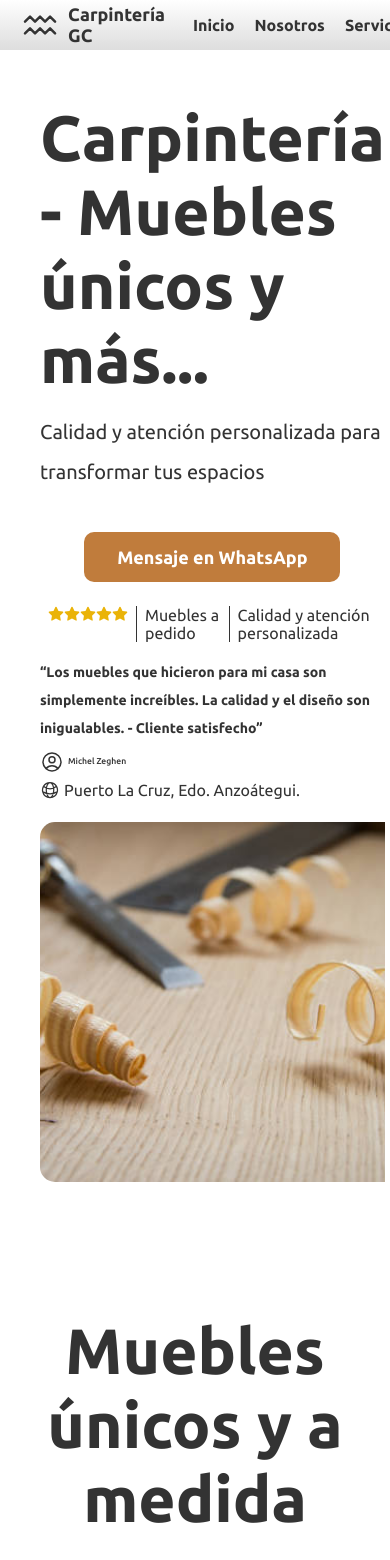
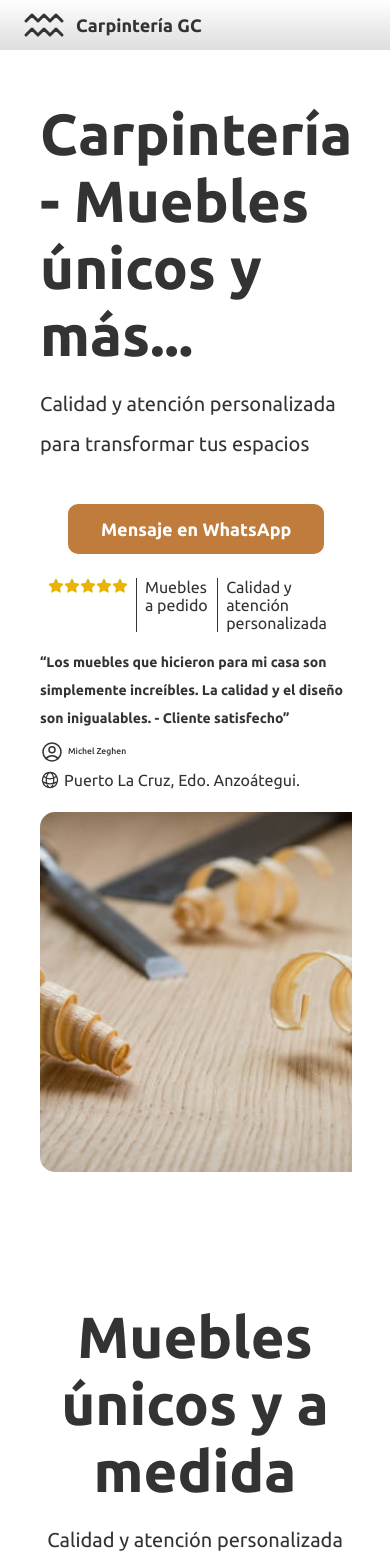
Before and after one commit to caceresgenki/carpenter, a React (Vite) app in the folder carpenter/: page / in a window 390 px wide. Shown: the top 1560 px of the page. Built offline with nearby package versions, Linux system fonts and the light colour scheme.

Commit message:
may 13 21.40

```diff
--- a/carpenter/src/components/NavBar.jsx
+++ b/carpenter/src/components/NavBar.jsx
@@ -4,8 +4,12 @@ import '../styles/NavBar.css'
 import Home from './home/Home'
 import AboutUs from './aboutUs/AboutUs'
 import Service from './services/Service'
-import Hero from './services/Hero'
+// import {Hero} from './services/Hero'
 
+
+// function handleClick(handleClick) {
+//   setComponentRender(<Home/>);
+// }
 
 
 function NavBar() {
@@ -28,7 +32,6 @@ function NavBar() {
     window.scrollTo(0, 0);
   }, [componentRender]);
 
-
     return (
       <>
         <header>
@@ -39,9 +42,14 @@ function NavBar() {
               </a>
             </div>
             <div className="sections">
-              <a onClick={handleClickButton1}>Inicio</a>
-              <a onClick={handleClickButton2}>Nosotros</a>
-              <a onClick={handleClickButton3}>Servicios</a>
+              <ul className='listMenu'>
+                <li><a onClick={handleClickButton1}>Inicio</a></li>
+                <li><a onClick={handleClickButton2}>Nosotros</a></li>
+                <li><a onClick={handleClickButton3}>Servicios</a></li>
+              </ul>
+
+
+
             </div>
           </nav>
         </header>
--- a/carpenter/src/components/services/Hero.jsx
+++ b/carpenter/src/components/services/Hero.jsx
@@ -6,6 +6,10 @@ import NavBar from '../NavBar'
 
 function Hero() {
 
+  // const handleClickA = () => {
+  //   handleClick();
+  // };
+
     return (
       <>
         <section className='heroService'>
@@ -13,7 +17,7 @@ function Hero() {
             <h1 className='titleService'>Diseño y construcción de muebles a medida</h1>
               <div className='buttonService'>
                 <ButtonWS/>
-                <a href="#"><p className='detailButton' >Conócenos más ➡</p></a>
+                {/* <a href='#' className='detailButton'>Conócenos más ➡</a> */}
               </div>
           </div>
           <div className='imageService'>
--- a/carpenter/src/styles/NavBar.css
+++ b/carpenter/src/styles/NavBar.css
@@ -47,3 +47,19 @@
     display: flex;
     flex: 1;
   }
+
+  .listMenu {
+    display: flex;
+    flex-direction: row;
+  }
+
+  @media (max-width: 400px) {
+    .listMenu {
+      display: none;
+    }
+    .containerLogo {
+      flex: none;
+      justify-content: space-between;
+
+    }
+  }
--- a/carpenter/src/styles/home/Body.css
+++ b/carpenter/src/styles/home/Body.css
@@ -80,3 +80,9 @@
 .descripImage2 {
   font-size: 18px;
 }
+
+@media (max-width: 400px) {
+  .titleSection2 {
+    font-size: 58px;
+  }
+}
--- a/carpenter/src/styles/home/Contact.css
+++ b/carpenter/src/styles/home/Contact.css
@@ -43,3 +43,10 @@
 .wave1 {
     z-index: -1;
 }
+
+
+@media (max-width: 400px) {
+    .textContact {
+      font-size: 42px;
+    }
+  }
--- a/carpenter/src/styles/home/Hero.css
+++ b/carpenter/src/styles/home/Hero.css
@@ -137,3 +137,9 @@ article {
     border-radius: 15px 0 0 15px;
   }
 }
+
+@media (max-width: 400px) {
+  .description {
+    font-size: 58px;
+  }
+}
```
Also changed, not shown: carpenter/src/styles/home/ButtonWS.css (line endings or trailing spaces). Lines whose indentation alone changed are shown as unchanged.
